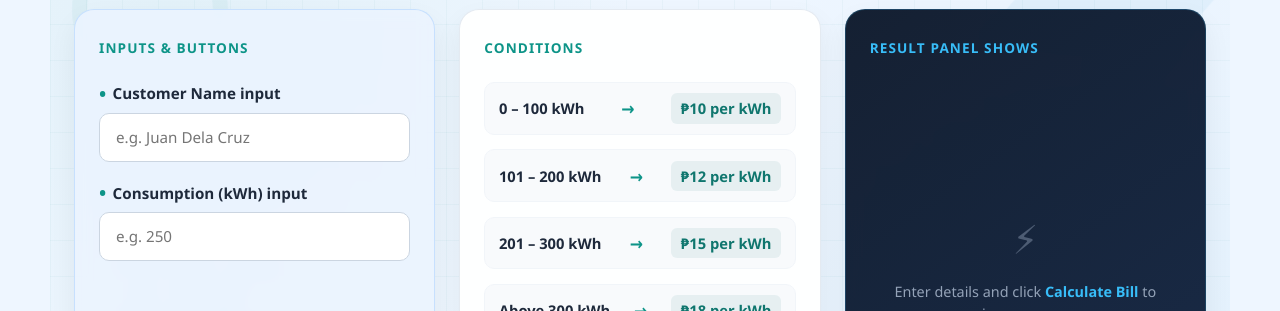
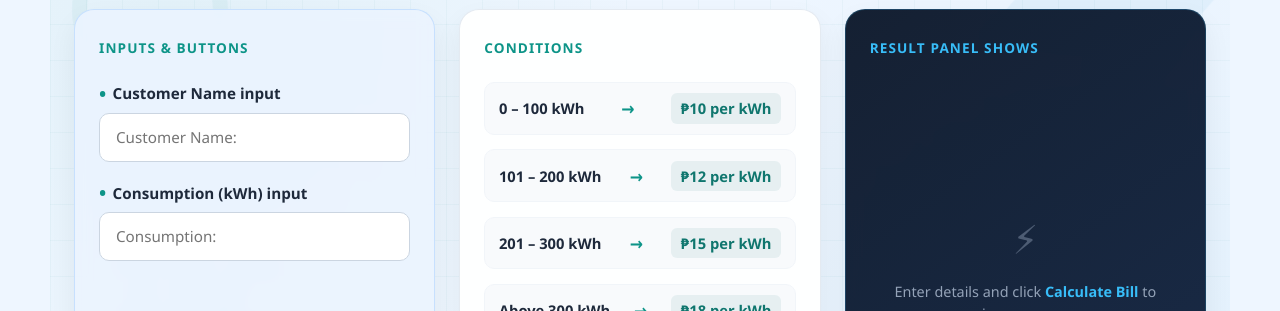
Before and after one commit to Jethro663/matt-repo, a React (Vite) app: page / in a window 1280 px wide. Both pictures are taken after a click on the button "Activity 4". Shown: the part 199-510 px from the top of the page. Built offline with nearby package versions, Linux system fonts and the light colour scheme.

Commit message:
style(activity4): update input placeholders

```diff
--- a/src/pages/ElectricityCalculator.jsx
+++ b/src/pages/ElectricityCalculator.jsx
@@ -112,7 +112,7 @@ function ElectricityCalculator() {
                 id="customerName"
                 type="text"
                 className="calc-input"
-                placeholder="e.g. Juan Dela Cruz"
+                placeholder="Customer Name:"
                 value={customerName}
                 onChange={handleCustomerNameChange}
               />
@@ -128,7 +128,7 @@ function ElectricityCalculator() {
                 min="0"
                 step="any"
                 className="calc-input"
-                placeholder="e.g. 250"
+                placeholder="Consumption:"
                 value={consumption}
                 onChange={handleConsumptionChange}
               />
```
